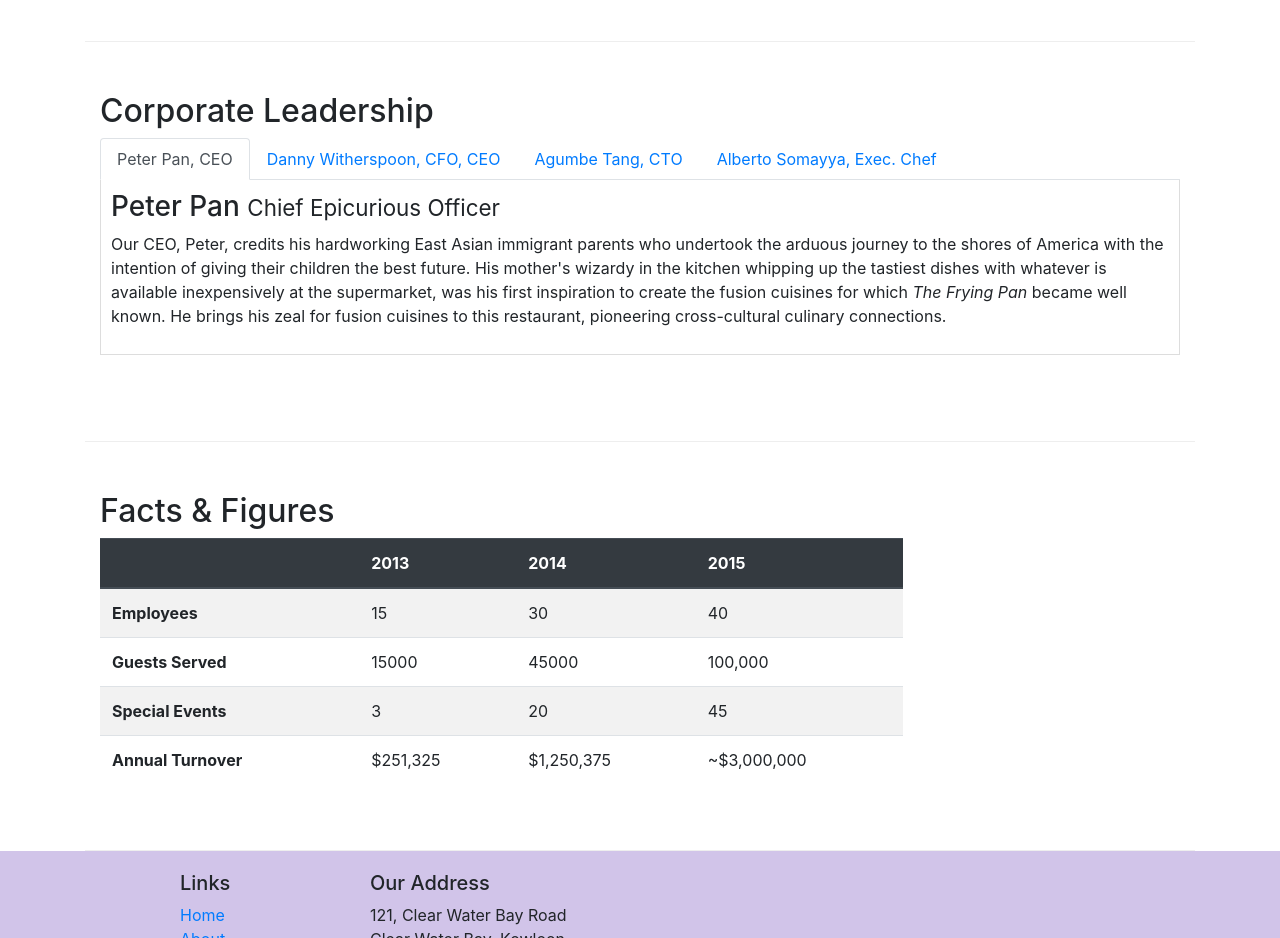
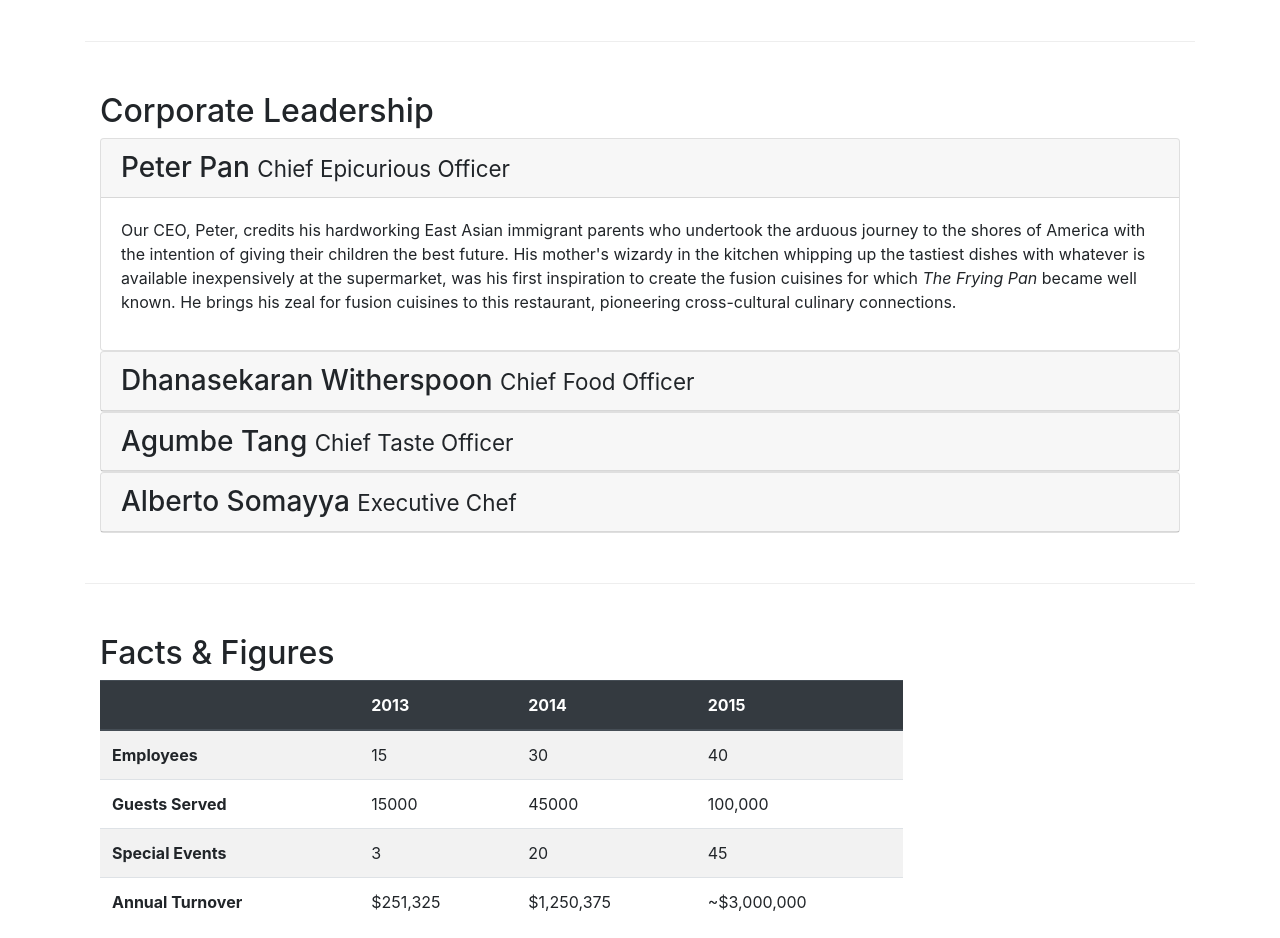
Before and after one commit to Visu-IT/Bootstrap-4-Coursera-Course, a website: page aboutus.html in a window 1280 px wide. Shown: the part 880-1818 px from the top of the page. Drawn offline with nearby package versions, Linux system fonts and the light colour scheme.

Commit message:
Accordion

```diff
--- a/aboutus.html
+++ b/aboutus.html
@@ -94,36 +94,60 @@
         <div class="row row-content">
             <div class="col-12">
                 <h2>Corporate Leadership</h2>
-                <ul class="nav nav-tabs">
-                    <li class="nav-item">
-                        <a class="nav-link active" href="#peter" role="tab" data-toggle="tab">Peter Pan, CEO</a>
-                    </li>
-                    <li class="nav-item">
-                        <a class="nav-link" href="#danny" role="tab" data-toggle="tab">Danny Witherspoon, CFO, CEO</a>
-                    </li>
-                    <li class="nav-item">
-                        <a class="nav-link" href="#agumbe" role="tab" data-toggle="tab">Agumbe Tang, CTO</a>
-                    </li>
-                    <li class="nav-item">
-                        <a class="nav-link" href="#alberto" role="tab" data-toggle="tab">Alberto Somayya, Exec. Chef</a>
-                    </li>
-                </ul>
-                <div class="tab-content">
-                    <div role="tabpanel" class="tab-pane fade show active" id="peter">
-                        <h3>Peter Pan <small>Chief Epicurious Officer</small></h3>
-                        <p class="d-none d-sm-block">Our CEO, Peter, credits his hardworking East Asian immigrant parents who undertook the arduous journey to the shores of America with the intention of giving their children the best future. His mother's wizardy in the kitchen whipping up the tastiest dishes with whatever is available inexpensively at the supermarket, was his first inspiration to create the fusion cuisines for which <em>The Frying Pan</em> became well known. He brings his zeal for fusion cuisines to this restaurant, pioneering cross-cultural culinary connections.</p>
+                <div id="accordion">
+                    <div class="card">
+                        <div class="card-header" role="tab" id="peterhead">
+                            <h3 class="mb-0">
+                                <a data-toggle="collapse" data-target="#peter">Peter Pan <small>Chief Epicurious Officer</small></a>
+                            </h3>
+                        </div>
+                        <div class="collapse show" id="peter" data-parent="#accordion">
+                            <div class="card-body">
+                                <p class="d-none d-sm-block">Our CEO, Peter, credits his hardworking East Asian immigrant parents who undertook the arduous journey to the shores of America with the intention of giving their children the best future. His mother's wizardy in the kitchen whipping up the tastiest dishes with whatever is available inexpensively at the supermarket, was his first inspiration to create the fusion cuisines for which <em>The Frying Pan</em> became well known. He brings his zeal for fusion cuisines to this restaurant, pioneering cross-cultural culinary connections.</p>
+                            </div>
+                        </div>
                     </div>
-                    <div role="tabpanel" class="tab-pane fade" id="danny">
-                        <h3>Dhanasekaran Witherspoon <small>Chief Food Officer</small></h3>
-                        <p class="d-none d-sm-block">Our CFO, Danny, as he is affectionately referred to by his colleagues, comes from a long established family tradition in farming and produce. His experiences growing up on a farm in the Australian outback gave him great appreciation for varieties of food sources. As he puts it in his own words, <em>Everything that runs, wins, and everything that stays, pays!</em></p>
+                    <div class="card">
+                        <div class="card-header" role="tab" id="dannyhead">
+                            <h3 class="mb-0">
+                                <a data-toggle="collapse" data-target="#danny">
+                                Dhanasekaran Witherspoon <small>Chief Food Officer</small>
+                                </a>
+                            </h3>
+                        </div>
+                        <div class="collapse" id="danny" data-parent="#accordion">
+                            <div class="card-body">
+                                <p class="d-none d-sm-block">Our CFO, Danny, as he is affectionately referred to by his colleagues, comes from a long established family tradition in farming and produce. His experiences growing up on a farm in the Australian outback gave him great appreciation for varieties of food sources. As he puts it in his own words, <em>Everything that runs, wins, and everything that stays, pays!</em></p>
+                            </div>
+                        </div>
                     </div>
-                    <div role="tabpanel" class="tab-pane fade" id="agumbe">
-                        <h3>Agumbe Tang <small>Chief Taste Officer</small></h3>
-                        <p class="d-none d-sm-block">Blessed with the most discerning gustatory sense, Agumbe, our CTO, personally ensures that every dish that we serve meets his exacting tastes. Our chefs dread the tongue lashing that ensues if their dish does not meet his exacting standards. He lives by his motto, <em>You click only if you survive my lick.</em></p>
+                    <div class="card">
+                        <div class="card-header" role="tab" id="agumbehead">
+                            <h3 class="mb-0">
+                                <a data-toggle="collapse" data-target="#agumbe">
+                                Agumbe Tang <small>Chief Taste Officer</small>
+                                </a>
+                            </h3>
+                        </div>
+                        <div class="collapse" id="agumbe" data-parent="#accordion">
+                            <div class="card-body">
+                                <p class="d-none d-sm-block">Blessed with the most discerning gustatory sense, Agumbe, our CTO, personally ensures that every dish that we serve meets his exacting tastes. Our chefs dread the tongue lashing that ensues if their dish does not meet his exacting standards. He lives by his motto, <em>You click only if you survive my lick.</em></p>
+                            </div>
+                        </div>
                     </div>
-                    <div role="tabpanel" class="tab-pane fade" id="alberto">
-                        <h3>Alberto Somayya <small>Executive Chef</small></h3>
-                        <p class="d-none d-sm-block">Award winning three-star Michelin chef with wide International experience having worked closely with whos-who in the culinary world, he specializes in creating mouthwatering Indo-Italian fusion experiences. He says, <em>Put together the cuisines from the two craziest cultures, and you get a winning hit! Amma Mia!</em></p>
+                    <div class="card">
+                        <div class="card-header" role="tab" id="albertohead">
+                            <h3 class="mb-0">
+                                <a data-toggle="collapse" data-target="#alberto">
+                                Alberto Somayya <small>Executive Chef</small>
+                                </a>
+                            </h3>
+                        </div>
+                        <div role="tabpanel" class="collapse" id="alberto" data-parent="#accordion">
+                            <div class="card-body">
+                                <p class="d-none d-sm-block">Award winning three-star Michelin chef with wide International experience having worked closely with whos-who in the culinary world, he specializes in creating mouthwatering Indo-Italian fusion experiences. He says, <em>Put together the cuisines from the two craziest cultures, and you get a winning hit! Amma Mia!</em></p>
+                            </div>
+                        </div>
                     </div>
                 </div>
             </div>
```
